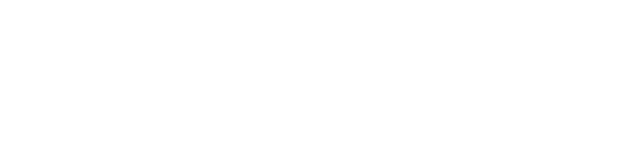
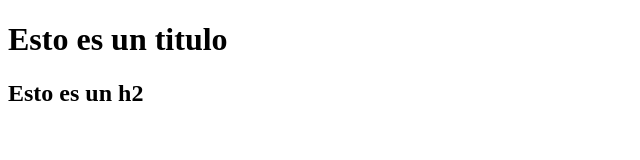
Before and after one commit to jenaro10/clase-git, a plain HTML site: page index.html in a window 1280 px wide. Shown: the whole page, without its empty margins (0-640 px from the left). Drawn offline with Linux system fonts and the light colour scheme.

Commit message:
second commit

```diff
--- a/index.html
+++ b/index.html
@@ -4,9 +4,10 @@
     <meta charset="UTF-8">
     <meta http-equiv="X-UA-Compatible" content="IE=edge">
     <meta name="viewport" content="width=device-width, initial-scale=1.0">
-    <title>Document</title>
+    <title>Mi primera pagina</title>
 </head>
 <body>
-
+    <h1>Esto es un titulo</h1>
+    <h2>Esto es un h2</h2>
 </body>
 </html>
```
